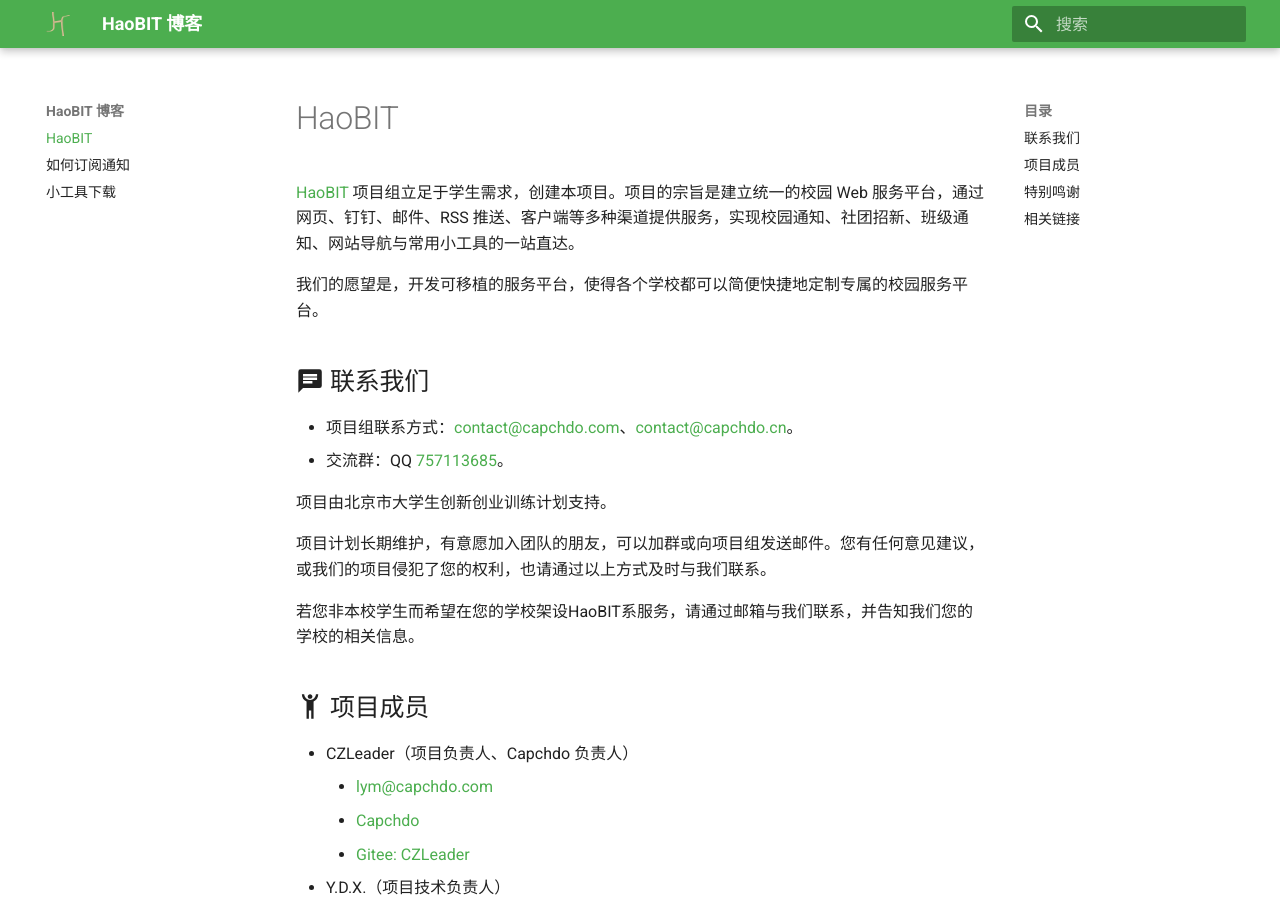
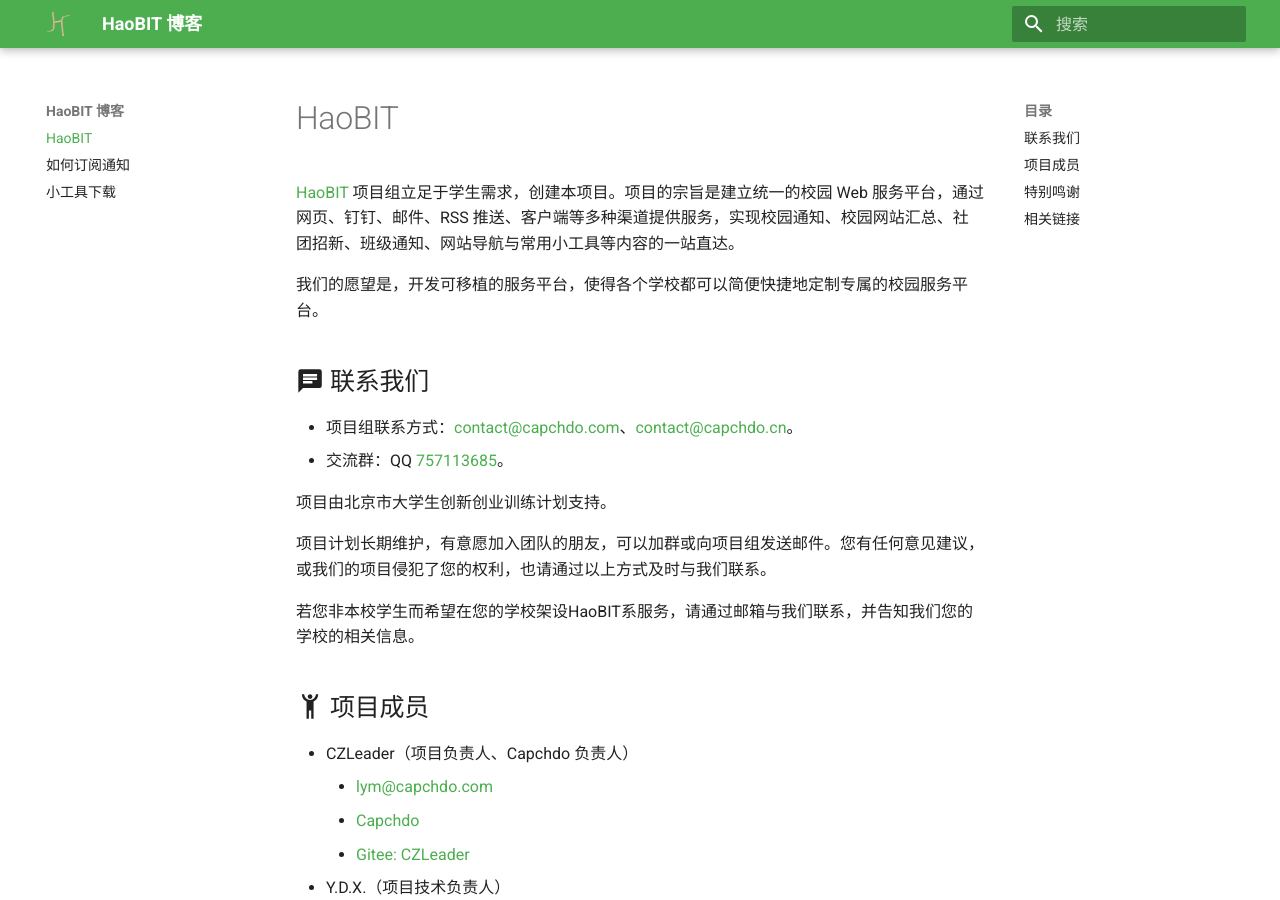
Before and after one commit to Capchdo/blog, an MkDocs documentation site: the page built from docs/index.md, in a window 1280 px wide and 900 px high. Built offline with MkDocs 1.6.1 and Material for MkDocs 9.7.7, drawn with Linux system fonts in a browser that asks for light colours; comment, search, counter and statistics services are not loaded.

Commit message:
修改首页内容

```diff
--- a/docs/index.md
+++ b/docs/index.md
@@ -1,6 +1,6 @@
 # HaoBIT
 
-[HaoBIT][haobit] 项目组立足于学生需求，创建本项目。项目的宗旨是建立统一的校园 Web 服务平台，通过网页、钉钉、邮件、RSS 推送、客户端等多种渠道提供服务，实现校园通知、社团招新、班级通知、网站导航与常用小工具的一站直达。
+[HaoBIT][haobit] 项目组立足于学生需求，创建本项目。项目的宗旨是建立统一的校园 Web 服务平台，通过网页、钉钉、邮件、RSS 推送、客户端等多种渠道提供服务，实现校园通知、校园网站汇总、社团招新、班级通知、网站导航与常用小工具等内容的一站直达。
 
 我们的愿望是，开发可移植的服务平台，使得各个学校都可以简便快捷地定制专属的校园服务平台。
 
```
